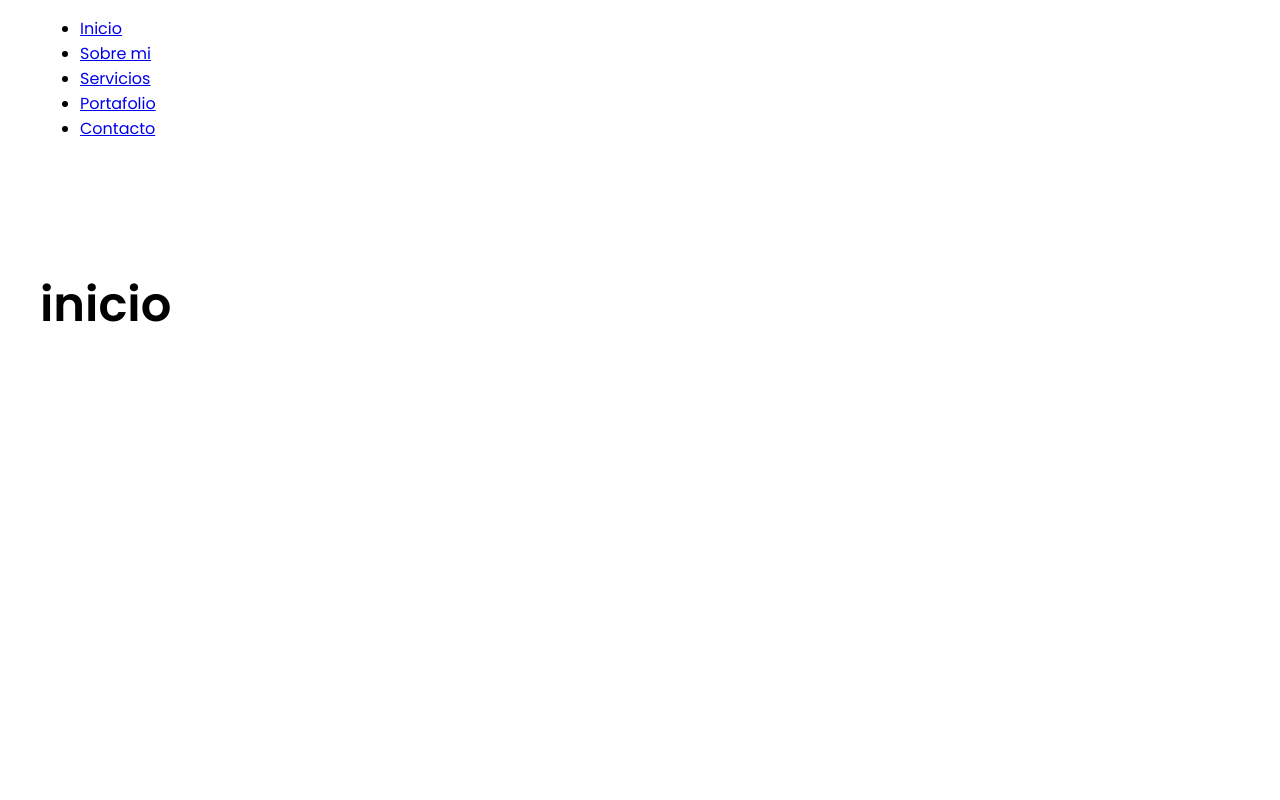
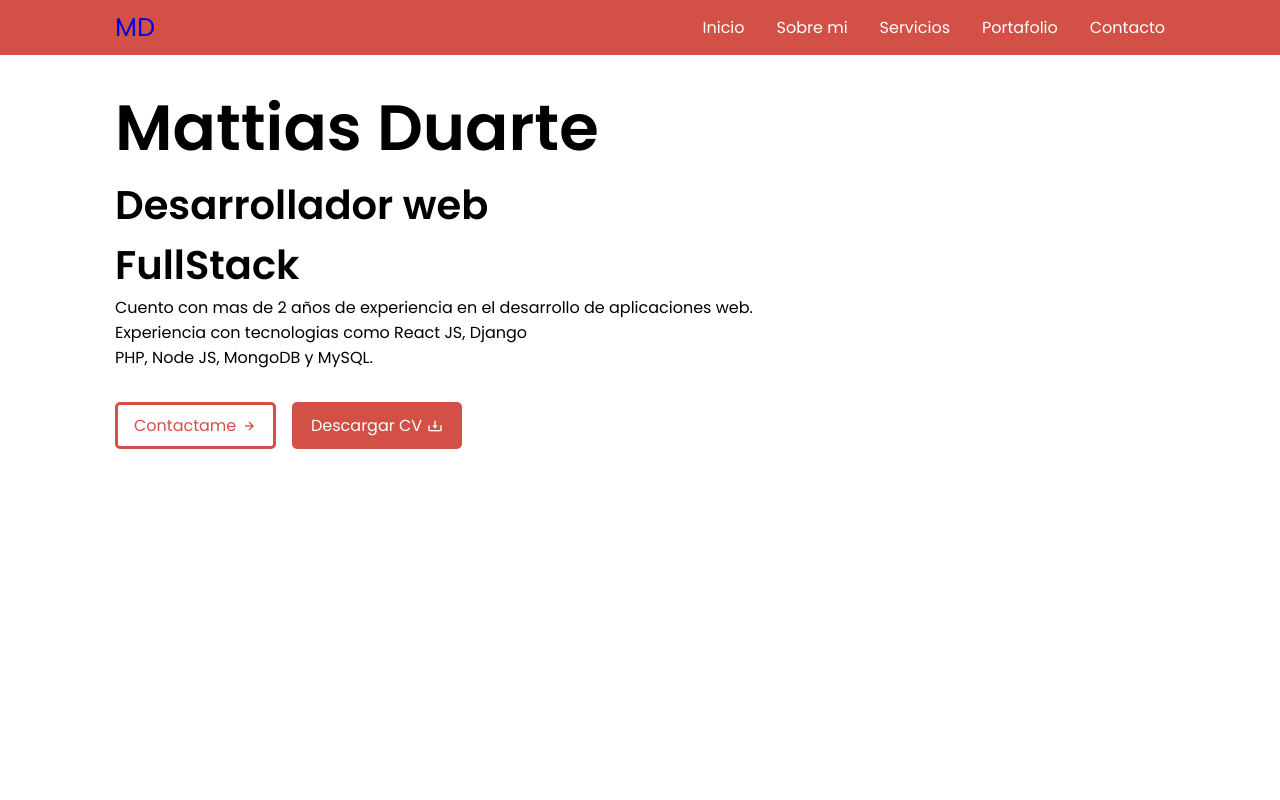
Before and after one commit to mattiasdu944/portafolio, a plain HTML site: page index.html in a window 1280 px wide. Shown: the top 800 px of the page. Drawn offline with nearby package versions, Linux system fonts and the light colour scheme.

Commit message:
Se agrego contenido en la seccion main

```diff
--- a/assets/css/style.css
+++ b/assets/css/style.css
@@ -15,11 +15,15 @@
     --regular-weight: 400;
 
     /* colores */
+    --primary-color: #d35047;
     /* extra */
 }
 /*========== FORMAT CSS ==========*/
 *{
+    padding: 0;
+    margin: 0;
     font-family: 'Poppins', sans-serif;
+    transition: all .3s ease-in-out;
 }
 
 html{
@@ -46,10 +50,21 @@ h4{
     font-size: var(--h4-size);
 }
 
+ul, li{
+    list-style: none;
+}
+
+a{
+    text-decoration: none;
+}
+
+p,a,li{
+    font-size: var(--text-size);
+}
 
 /*========== REUSABLE CLASSES ==========*/
 .container{
-    max-width: 1200px;
+    max-width: 1050px;
     margin: 0 auto;
 }
 
@@ -57,11 +72,117 @@ h4{
     padding: 5rem 0 2rem;
     min-height: 100vh;
 }
+
+.big-text{
+    font-size: var(--biggest-text);
+}
+
+.grid{
+    display: grid;
+}
+
+.btn{
+    align-items: center;
+    border: 3px solid var(--primary-color);
+    border-radius: 5px;
+    color: var(--primary-color);
+    cursor: pointer;
+    display: flex;
+    gap: .3rem;
+    text-align: center;
+    margin: 2rem 0;
+    padding: .5rem 1rem;
+    width: max-content;
+}
+
+.btn:hover i{
+    transform: translateX(5px);
+}
+
+.btn_primary{
+    align-items: center;
+    background-color: var(--primary-color);
+    border: 3px solid var(--primary-color);
+    border-radius: 5px;
+    color: white;
+    cursor: pointer;
+    display: flex;
+    gap: .3rem;
+    text-align: center;
+    margin: 2rem 0;
+    padding: .5rem 1rem;
+    width: max-content;
+}
 /*========== NAVBAR ==========*/
+.navbar{
+    position: fixed;
+    width: 100%;
+    background-color: var(--primary-color);
+}
+
+.navbar_container{
+    align-items: center;
+    display: flex;
+    justify-content: space-between;
+    padding: .5rem 0;
+}
+
+.navbar_logo{
+    font-size: 1.6rem;
+}
+
+.navbar_menu{
+    display: flex;
+    gap: 2rem;
+}
+
+.navbar_menu li a{
+    color: white;
+}
+
+.navbar_toggle{
+    display: none;
+}
+
 /*========== MAIN ==========*/
+.inicio_container{
+    grid-template-columns: repeat(auto-fit, minmax(500px, 1fr));
+}
+
+.inicio_buttons{
+    display: flex;
+    gap: 1rem;
+}
 /*========== SOBRE MI ==========*/
 /*========== SERVICIOS ==========*/
 /*========== PORTAFOLIO ==========*/
 /*========== CONTACTO ==========*/
 /*========== FOOTER ==========*/
 /*========== MEDIA QUERIES ==========*/
+@media screen and (max-width: 992px){
+    .container{
+        max-width: 80%;
+    }
+}
+@media screen and (max-width: 768px){
+    .container{
+        max-width: 80%;
+    }
+}
+
+@media screen and (max-width: 576px){
+    :root{
+        /* tipography */
+        --h1-size: 2.5rem;
+        --h2-size: 2rem;
+        --h3-size: 1.5rem;
+        --h4-size: 1.25rem;
+
+        --biggest-text: 2rem;
+        --text-size:.85rem;
+    }
+
+    .container{
+        max-width: 80%;
+    }
+}
--- a/index.html
+++ b/index.html
@@ -1,13 +1,18 @@
 <!DOCTYPE html>
 <html lang="en">
   <head>
-    <meta charset="UTF-8">
-    <meta http-equiv="X-UA-Compatible" content="IE=edge">
-    <meta name="viewport" content="width=device-width, initial-scale=1.0">
+    <meta charset="UTF-8" />
+    <meta http-equiv="X-UA-Compatible" content="IE=edge" />
+    <meta name="viewport" content="width=device-width, initial-scale=1.0" />
 
     <!--===== CSS =====-->
-    <link rel="stylesheet" href="./assets/css/style.css">
+    <link rel="stylesheet" href="./assets/css/style.css" />
     <!--===== ICONS =====-->
+    <link
+      href="https://unpkg.com/boxicons@2.1.2/css/boxicons.min.css"
+      rel="stylesheet"
+    />
+
     <title>Mattias Duarte</title>
   </head>
   <body>
@@ -15,9 +20,9 @@
     <header>
       <nav class="navbar" id="navbar">
         <div class="navbar_container container">
-                <a href="#" class="navbar_logo"></a>
-                <div class="nav_toggle">
-
+          <a href="#" class="navbar_logo">MD</a>
+          <div class="navbar_toggle">
+            <i class="bx bx-grid-alt"></i>
           </div>
           <ul class="navbar_menu">
             <li>
@@ -40,16 +45,35 @@
       </nav>
 
       <main class="inicio section" id="inicio">
-            <div class="inicio_container container">
+        <div class="inicio_container container grid">
+            <div class="inicio_content">
+                <h1 class="big-text">Mattias Duarte</h1>
+                <h2>Desarrollador web <br> FullStack</h2>
+                <p>
+                    Cuento con mas de 2 años de experiencia
+                    en el desarrollo de aplicaciones web. <br>
+                    Experiencia con tecnologias como React JS, Django <br>
+                    PHP, Node JS, MongoDB y MySQL.
+                </p>
 
-                <h1>inicio</h1>
+                <div class="inicio_buttons">
+                    <a href="#contacto" class="btn">
+                        Contactame
+                        <i class='bx bx-right-arrow-alt' ></i>
+                    </a>
+
+                    <a href="#" class="btn_primary">
+                        Descargar CV
+                        <i class='bx bx-download'></i>
+                    </a>
+                </div>
+            </div>
         </div>
       </main>
     </header>
     <!--===== SOBRE MI =====-->
     <section class="sobre_mi section" id="sobre-mi">
       <div class="sobre-mi_container container">
-
         <h2>Sobre Mi</h2>
       </div>
     </section>
@@ -57,7 +81,6 @@
     <!--===== SERVICIOS =====-->
     <section class="servicios section" id="servicios">
       <div class="servicios_container container">
-
         <h2>Servicios</h2>
       </div>
     </section>
@@ -65,7 +88,6 @@
     <!--===== PORTAFOLIO =====-->
     <section class="portafolio section" id="portafolio">
       <div class="portafolio_container container">
-
         <h2>Portafolio</h2>
       </div>
     </section>
@@ -73,7 +95,6 @@
     <!--===== CONTACTO =====-->
     <section class="contacto section" id="contacto">
       <div class="contacto_container container">
-
         <h2>Contacto</h2>
       </div>
     </section>
```
Lines whose indentation alone changed are shown as unchanged.
